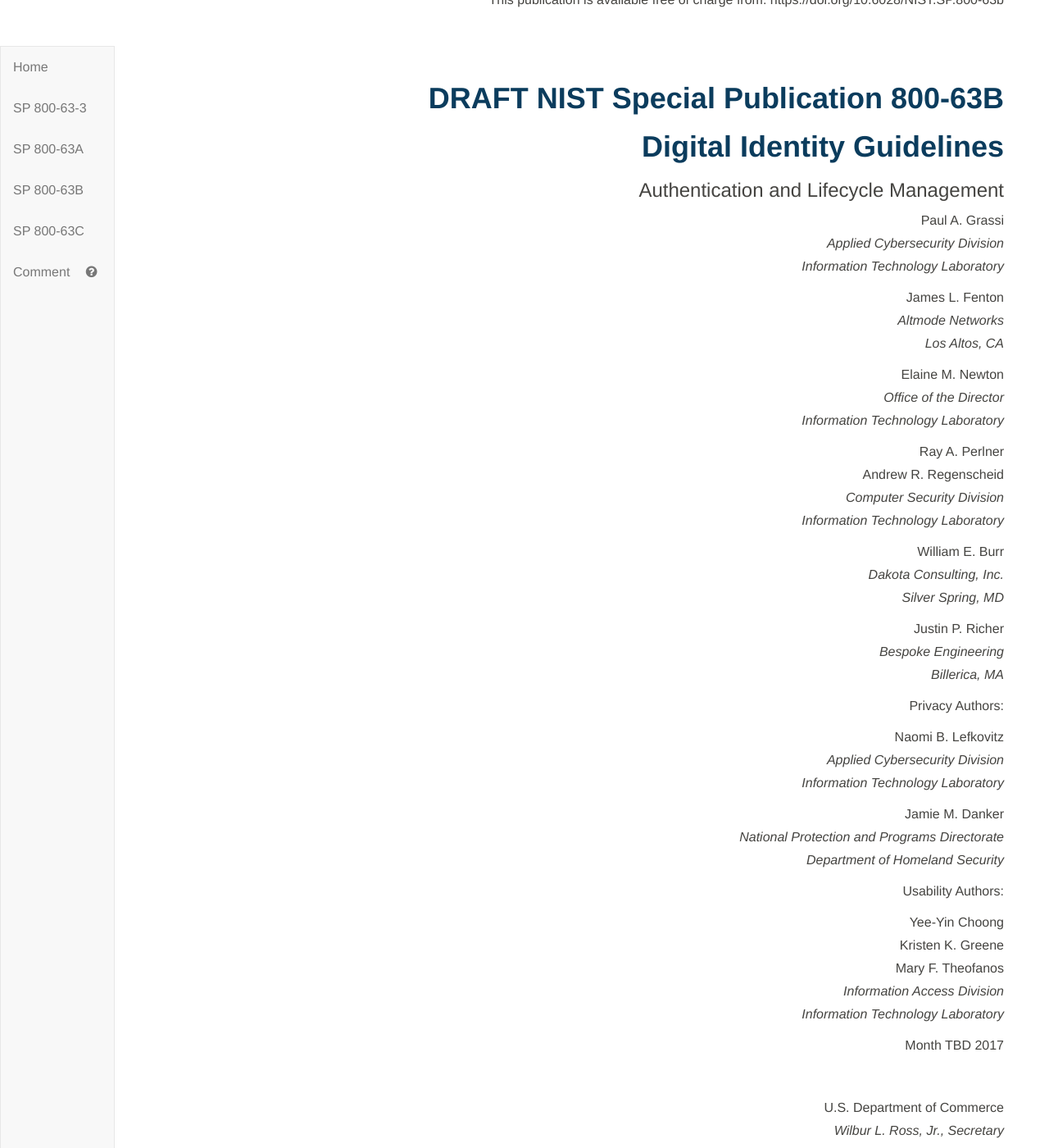
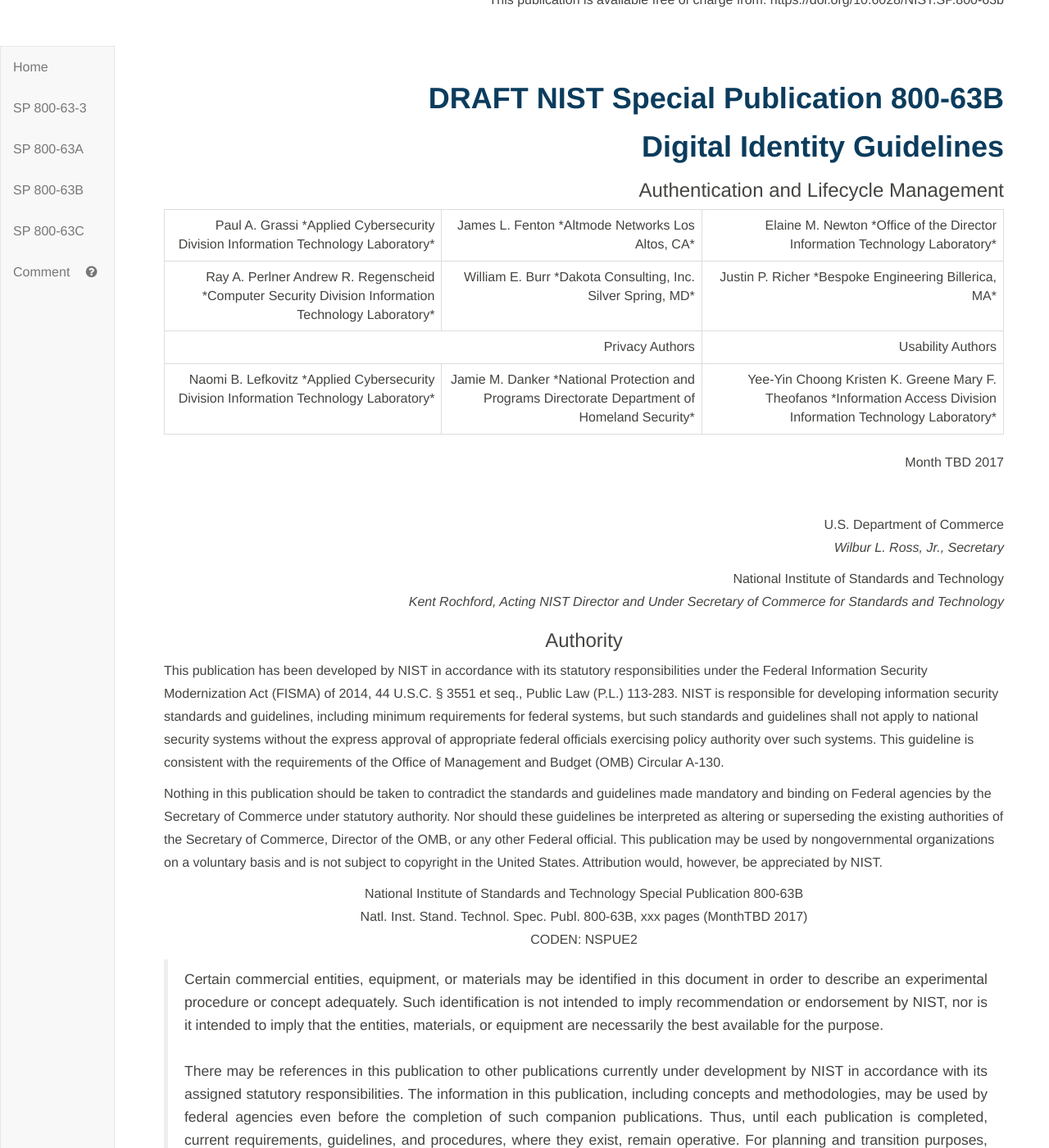
Before and after one commit to usnistgov/TIG-Stage, a Jekyll site: the page built from sp800-63b/cover.md, in a window 1280 px wide and 1400 px high, scrolled down 764 px. Shown: the whole window at 82% size. Built offline with Jekyll 4.4.1, drawn with Linux system fonts in a browser that asks for light colours; our own code applies the rules of GitHub Pages for plain Markdown files; part of the change alters nothing that is shown.

Commit message:
test author table

```diff
--- a/sp800-63b/cover.md
+++ b/sp800-63b/cover.md
@@ -45,48 +45,68 @@ https://doi.org/10.6028/NIST.SP.800-63b
 
 ### Authentication and Lifecycle Management
 
-Paul A. Grassi
-*Applied Cybersecurity Division
-Information Technology Laboratory*
+<table border="0">
+  <tr>
+    <td>Paul A. Grassi
+    *Applied Cybersecurity Division
+    Information Technology Laboratory*  </td>
+    <td>James L. Fenton
+    *Altmode Networks
+    Los Altos, CA*  </td>
+    <td>Elaine M. Newton
+    *Office of the Director
+    Information Technology Laboratory*  </td>
+  </tr>
+  <tr>
+    <td>Ray A. Perlner
+    Andrew R. Regenscheid
+    *Computer Security Division
+    Information Technology Laboratory*</td>
+    <td>William E. Burr
+    *Dakota Consulting, Inc.
+    Silver Spring, MD*</td>
+    <td>Justin P. Richer
+    *Bespoke Engineering
+    Billerica, MA*  </td>
+  </tr>
+  <tr>
+    <td colspan="2">Privacy Authors</td>
+    <td colspan="1">Usability Authors</td>
+  </tr>
+  <tr>
+    <td>
+    Naomi B. Lefkovitz
+    *Applied Cybersecurity Division
+    Information Technology Laboratory* </td>
+    <td>Jamie M. Danker
+    *National Protection and Programs Directorate
+    Department of Homeland Security*  </td>
+    <td>
+    Yee-Yin Choong
+    Kristen K. Greene
+    Mary F. Theofanos
+    *Information Access Division
+    Information Technology Laboratory*  </td>
+  </tr>
+</table>
 
-James L. Fenton
-*Altmode Networks
-Los Altos, CA*
 
-Elaine M. Newton
-*Office of the Director
-Information Technology Laboratory*
 
-Ray A. Perlner
-Andrew R. Regenscheid
-*Computer Security Division
-Information Technology Laboratory*
 
-William E. Burr
-*Dakota Consulting, Inc.
-Silver Spring, MD*
 
-Justin P. Richer
-*Bespoke Engineering
-Billerica, MA*
 
-Privacy Authors:
 
-Naomi B. Lefkovitz
-*Applied Cybersecurity Division
-Information Technology Laboratory*
 
-Jamie M. Danker
-*National Protection and Programs Directorate
-Department of Homeland Security*
 
-Usability Authors:
 
-Yee-Yin Choong
-Kristen K. Greene
-Mary F. Theofanos
-*Information Access Division
-Information Technology Laboratory*
+
+
+
+
+
+
+
+
 
 {::comment}
 
```
